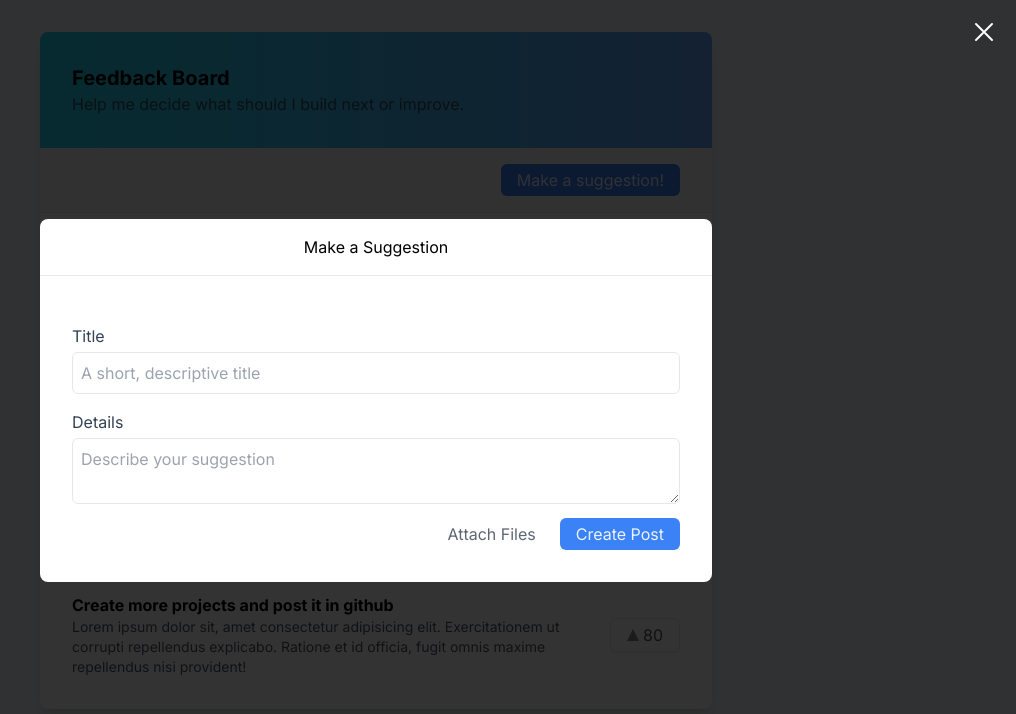
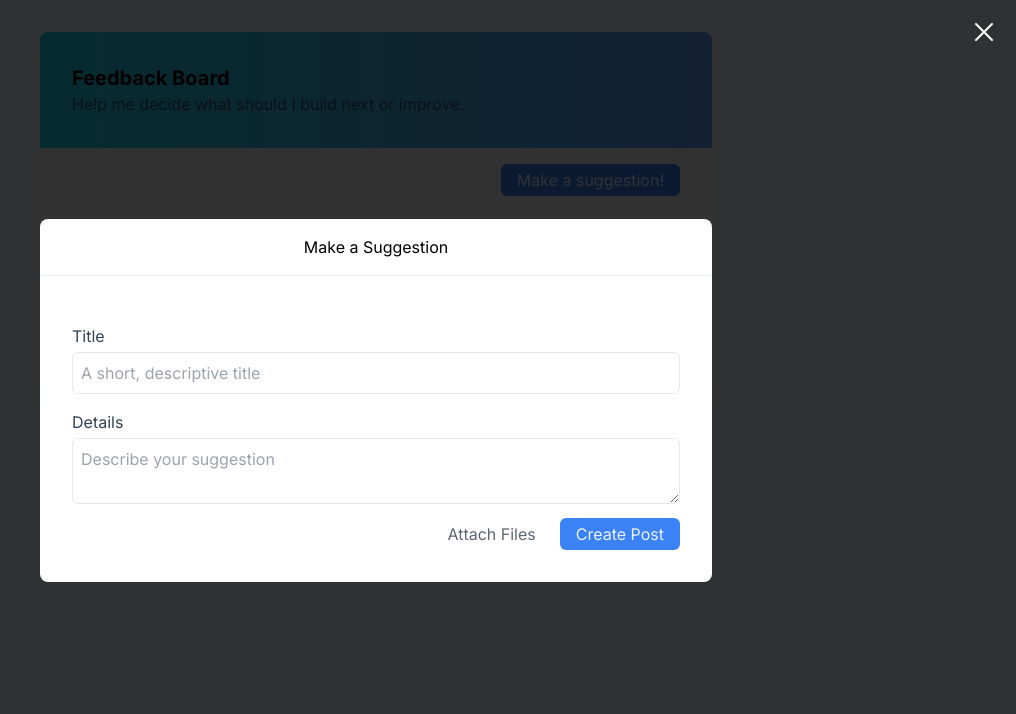
Before and after one commit to abhijeetpalanki/Feedback-Board, a Next.js app: page / in a window 1280 px wide. Both pictures are taken after a click on the button "Make a suggestion!". Shown: the top 714 px of the page, without its empty margins (264-1280 px from the left). Built offline with nearby package versions, Linux system fonts and the light colour scheme.

Commit message:
feedback form and item popups

```diff
--- /dev/null
+++ b/app/components/Avatar.jsx
@@ -0,0 +1,7 @@
+export default function Avatar({ url = null }) {
+  return (
+    <div>
+      <div className="rounded-full bg-blue-300 w-12 h-12 flex items-center justify-center"></div>
+    </div>
+  );
+}
--- a/app/components/Button.jsx
+++ b/app/components/Button.jsx
@@ -2,9 +2,13 @@ export default function Button(props) {
   return (
     <button
       {...props}
+      disabled={props.disabled}
       className={
-        "py-1 px-4 rounded-md text-opacity-90 " +
-        (props.primary ? " bg-blue-500 text-white" : " text-gray-600")
+        "flex gap-2 items-center py-1 px-4 rounded-md text-opacity-90 " +
+        (props.primary ? " bg-blue-500 text-white" : " text-gray-600") +
+        (props.disabled
+          ? " text-opacity-70 bg-opacity-70 cursor-not-allowed"
+          : "")
       }
     />
   );
--- a/app/components/FeedbackFormPopup.jsx
+++ b/app/components/FeedbackFormPopup.jsx
@@ -1,51 +1,9 @@
 import Button from "./Button";
+import Popup from "./Popup";
 
 export default function FeedbackFormPopup({ setShow }) {
   return (
-    <div className="fixed inset-0 bg-white md:bg-black/80 flex  md:items-center">
-      <button
-        onClick={() => setShow(false)}
-        className="hidden md:block fixed top-4 right-4 text-white"
-      >
-        <svg
-          xmlns="http://www.w3.org/2000/svg"
-          fill="none"
-          viewBox="0 0 24 24"
-          strokeWidth={1.5}
-          stroke="currentColor"
-          className="w-8 h-8"
-        >
-          <path
-            strokeLinecap="round"
-            strokeLinejoin="round"
-            d="M6 18 18 6M6 6l12 12"
-          />
-        </svg>
-      </button>
-      <div className="w-full">
-        <div className="bg-white md:max-w-2xl md:mx-auto md:rounded-lg overflow-hidden">
-          <div className="relative">
-            <button
-              onClick={() => setShow(false)}
-              className="absolute top-4 left-8 md:hidden text-gray-600"
-            >
-              <svg
-                xmlns="http://www.w3.org/2000/svg"
-                fill="none"
-                viewBox="0 0 24 24"
-                strokeWidth={1.5}
-                stroke="currentColor"
-                className="w-6 h-6"
-              >
-                <path
-                  strokeLinecap="round"
-                  strokeLinejoin="round"
-                  d="M10.5 19.5 3 12m0 0 7.5-7.5M3 12h18"
-                />
-              </svg>
-            </button>
-            <h2 className="py-4 text-center border-b">Make a Suggestion</h2>
-          </div>
+    <Popup setShow={setShow} heading={"Make a Suggestion"}>
       <form className="p-8">
         <label className="mt-4 mb-1 block text-slate-700">Title</label>
         <input
@@ -60,11 +18,9 @@ export default function FeedbackFormPopup({ setShow }) {
         />
         <div className="flex gap-2 mt-2 justify-end">
           <Button>Attach Files</Button>
-              <Button primary>Create Post</Button>
+          <Button primary={"true"}>Create Post</Button>
         </div>
       </form>
-        </div>
-      </div>
-    </div>
+    </Popup>
   );
 }
--- a/app/components/FeedbackItem.jsx
+++ b/app/components/FeedbackItem.jsx
@@ -1,22 +1,28 @@
-export default function FeedbackItem() {
+export default function FeedbackItem({
+  title,
+  description,
+  votesCount,
+  onOpen,
+}) {
   return (
-    <div className="flex gap-8 items-center my-8">
+    <a
+      href=""
+      onClick={(e) => {
+        e.preventDefault();
+        onOpen();
+      }}
+      className="flex gap-8 items-center my-8"
+    >
       <div className="">
-        <h2 className="font-bold">
-          Create more projects and post it in github
-        </h2>
-        <p className="text-gray-600 text-sm">
-          Lorem ipsum dolor sit, amet consectetur adipisicing elit.
-          Exercitationem ut corrupti repellendus explicabo. Ratione et id
-          officia, fugit omnis maxime repellendus nisi provident!
-        </p>
+        <h2 className="font-bold">{title}</h2>
+        <p className="text-gray-600 text-sm">{description}</p>
       </div>
       <div className="">
         <button className="shadow-sm shadow-gray-200 border rounded-md py-1 px-4 flex items-center gap-1 text-gray-600">
           <span className="traingle-vote-up"></span>
-          80
+          {votesCount}
         </button>
       </div>
-    </div>
+    </a>
   );
 }
--- /dev/null
+++ b/app/components/FeedbackItemPopup.jsx
@@ -0,0 +1,27 @@
+import Button from "./Button";
+import FeedbackItemPopupComments from "./FeedbackItemPopupComments";
+import Popup from "./Popup";
+
+export default function FeedbackItemPopup({
+  title,
+  description,
+  votesCount,
+  setShow,
+}) {
+  return (
+    <Popup setShow={setShow} heading={""}>
+      <div className="p-8 pb-2">
+        <h2 className="text-lg font-bold mb-2">{title}</h2>
+        <p className="text-gray-600">{description}</p>
+      </div>
+      <div className="flex justify-end border-b px-8 py-2">
+        <Button primary={"true"}>
+          <span className="traingle-vote-up"></span>Upvote {votesCount}
+        </Button>
+      </div>
+      <div className="">
+        <FeedbackItemPopupComments />
+      </div>
+    </Popup>
+  );
+}
--- /dev/null
+++ b/app/components/FeedbackItemPopupComments.jsx
@@ -0,0 +1,42 @@
+import { useState } from "react";
+import Button from "./Button";
+import Avatar from "./Avatar";
+
+export default function FeedbackItemPopupComments() {
+  const [commentText, setCommentText] = useState("");
+
+  return (
+    <div className="p-8">
+      <div className="flex gap-4 mb-8">
+        <span className="">
+          <Avatar url="https://i.pravatar.cc/300" />
+        </span>
+        <div className="">
+          <p className="text-gray-600">
+            Lorem ipsum dolor sit amet consectetur adipisicing elit. Temporibus,
+            est sunt? Distinctio voluptatibus a quod repellendus corporis amet
+            perspiciatis illum, blanditiis autem voluptas earum neque. Omnis
+            sapiente corporis eos ut!
+          </p>
+          <div className="text-gray-400 mt-2 text-sm">
+            Anonymous &middot; a few seconds ago
+          </div>
+        </div>
+      </div>
+      <form>
+        <textarea
+          placeholder="Let us know what you think..."
+          className="border rounded-md w-full p-2"
+          value={commentText}
+          onChange={(e) => setCommentText(e.target.value)}
+        />
+        <div className="flex justify-end gap-2 mt-2">
+          <Button>Attach Files</Button>
+          <Button primary={"true"} disabled={commentText === ""}>
+            Comment
+          </Button>
+        </div>
+      </form>
+    </div>
+  );
+}
--- /dev/null
+++ b/app/components/Popup.jsx
@@ -0,0 +1,60 @@
+export default function Popup({ setShow, heading, children }) {
+  return (
+    <div
+      onClick={() => setShow(false)}
+      className="fixed inset-0 bg-white md:bg-black/80 flex  md:items-center"
+    >
+      <button
+        onClick={() => setShow(false)}
+        className="hidden md:block fixed top-4 right-4 text-white"
+      >
+        <svg
+          xmlns="http://www.w3.org/2000/svg"
+          fill="none"
+          viewBox="0 0 24 24"
+          strokeWidth={1.5}
+          stroke="currentColor"
+          className="w-8 h-8"
+        >
+          <path
+            strokeLinecap="round"
+            strokeLinejoin="round"
+            d="M6 18 18 6M6 6l12 12"
+          />
+        </svg>
+      </button>
+      <div className="w-full">
+        <div
+          className="bg-white md:max-w-2xl md:mx-auto md:rounded-lg overflow-hidden"
+          onClick={(e) => e.stopPropagation()}
+        >
+          <div className="relative min-h-10 md:min-h-0">
+            <button
+              onClick={() => setShow(false)}
+              className="absolute top-4 left-8 md:hidden text-gray-600"
+            >
+              <svg
+                xmlns="http://www.w3.org/2000/svg"
+                fill="none"
+                viewBox="0 0 24 24"
+                strokeWidth={1.5}
+                stroke="currentColor"
+                className="w-6 h-6"
+              >
+                <path
+                  strokeLinecap="round"
+                  strokeLinejoin="round"
+                  d="M10.5 19.5 3 12m0 0 7.5-7.5M3 12h18"
+                />
+              </svg>
+            </button>
+            {!!heading && (
+              <h2 className="py-4 text-center border-b">{heading}</h2>
+            )}
+          </div>
+          {children}
+        </div>
+      </div>
+    </div>
+  );
+}
--- a/app/globals.css
+++ b/app/globals.css
@@ -13,3 +13,7 @@ body {
     border-width: 0 6px 12px 6px;
     border-color: transparent transparent #888 transparent;
 }
+
+.text-white>.traingle-vote-up {
+    border-color: transparent transparent #fff transparent;
+}
--- a/app/page.js
+++ b/app/page.js
@@ -3,13 +3,32 @@ import { useState } from "react";
 import FeedbackItem from "./components/FeedbackItem";
 import FeedbackFormPopup from "./components/FeedbackFormPopup";
 import Button from "./components/Button";
+import FeedbackItemPopup from "./components/FeedbackItemPopup";
 
 export default function Home() {
-  const [showFeedbackPopup, setShowFeedbackPopup] = useState(false);
+  const [showFeedbackPopupForm, setShowFeedbackPopupForm] = useState(false);
+  const [showFeedbackPopupItem, setShowFeedbackPopupItem] = useState(null);
 
-  function openFeedbackPopup() {
-    setShowFeedbackPopup(true);
+  function openFeedbackPopupForm() {
+    setShowFeedbackPopupForm(true);
   }
+
+  function openFeedbackPopupItem(feedback) {
+    setShowFeedbackPopupItem(feedback);
+  }
+
+  const feedbacks = [
+    {
+      title: "Create more projects",
+      description: "I would like to see more projects in github",
+      votesCount: 80,
+    },
+    {
+      title: "Create more projects 2",
+      description: "I would like to see more projects in github 2",
+      votesCount: 112,
+    },
+  ];
 
   return (
     <main className="bg-white max-w-2xl mx-auto shadow-lg md:rounded-lg md:mt-8 overflow-hidden">
@@ -22,19 +41,28 @@ export default function Home() {
       <div className="bg-gray-100 px-8 py-4 flex border-b">
         <div className="grow"></div>
         <div className="">
-          <Button primary onClick={openFeedbackPopup}>
+          <Button primary={"true"} onClick={openFeedbackPopupForm}>
             Make a suggestion!
           </Button>
         </div>
       </div>
       <div className="px-8">
-        <FeedbackItem />
-        <FeedbackItem />
-        <FeedbackItem />
-        <FeedbackItem />
+        {feedbacks.map((feedback, idx) => (
+          <FeedbackItem
+            {...feedback}
+            onOpen={() => openFeedbackPopupItem(feedback)}
+            key={idx}
+          />
+        ))}
       </div>
-      {showFeedbackPopup && (
-        <FeedbackFormPopup setShow={setShowFeedbackPopup} />
+      {showFeedbackPopupForm && (
+        <FeedbackFormPopup setShow={setShowFeedbackPopupForm} />
+      )}
+      {showFeedbackPopupItem && (
+        <FeedbackItemPopup
+          {...showFeedbackPopupItem}
+          setShow={setShowFeedbackPopupItem}
+        />
       )}
     </main>
   );
```
Lines whose indentation alone changed are shown as unchanged.
